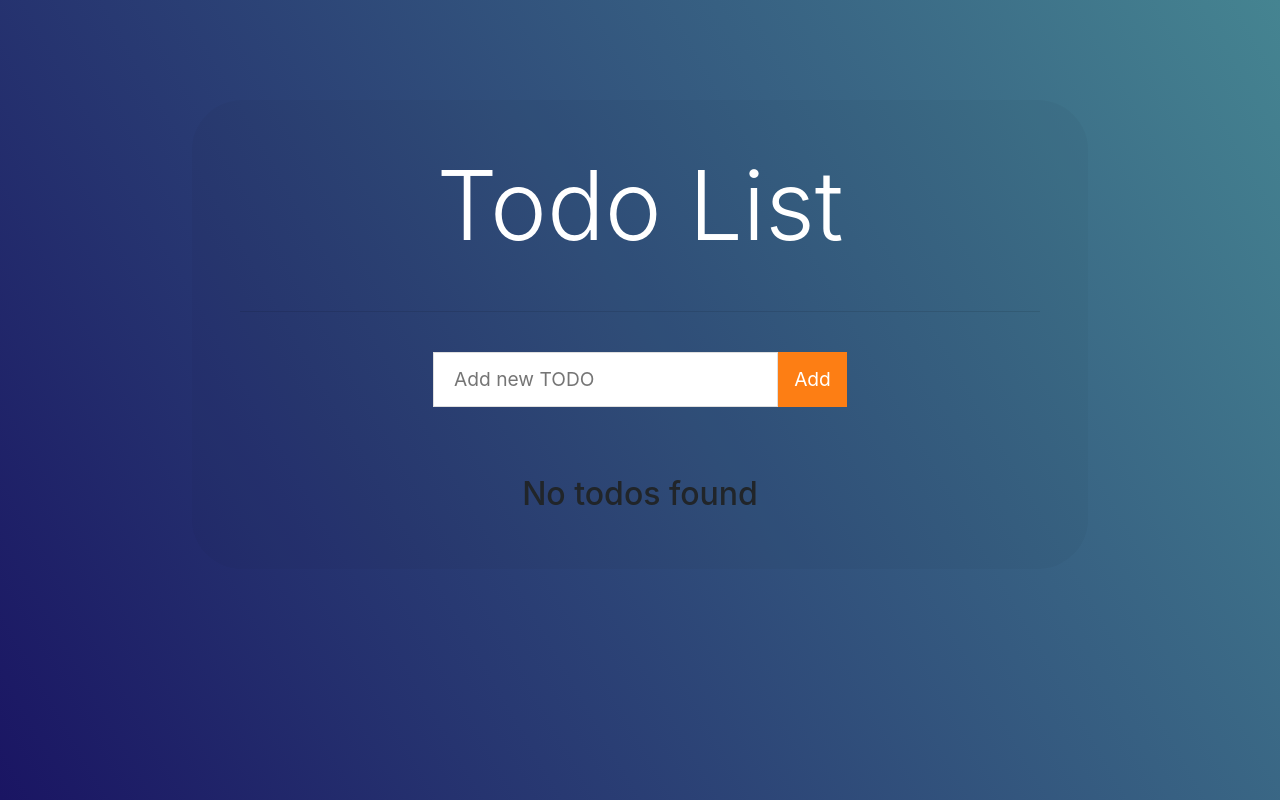
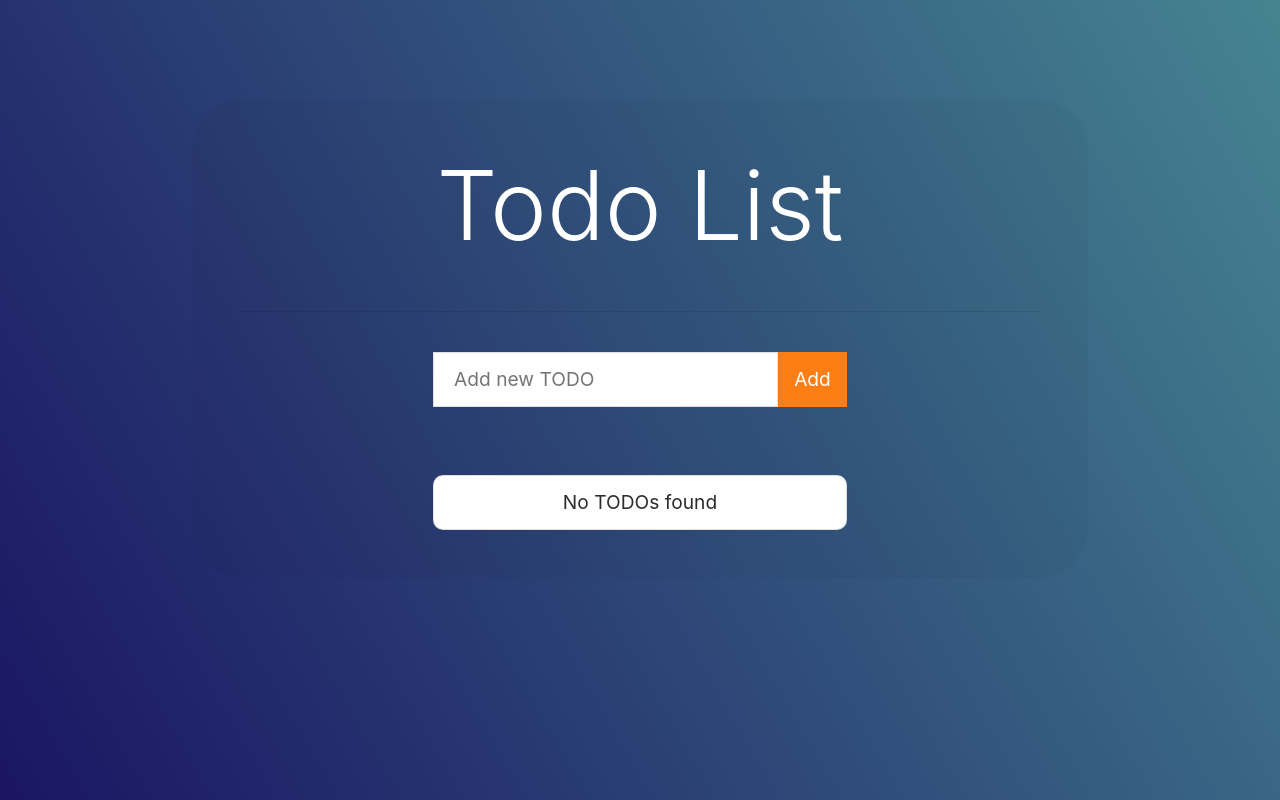
Before and after one commit to IDK-pt/todo-reactapp, a React (Create React App) app: page / in a window 1280 px wide. Built offline with nearby package versions, Linux system fonts and the light colour scheme.

Commit message:
added remove todo functionality, *MAJOR BUG* need to rewrite add and remove functionality in todoList

```diff
--- a/src/App.css
+++ b/src/App.css
@@ -79,3 +79,12 @@
   height: 10vh;
   transition: width 0.5s, height 0.5s, opacity 0.5s 0.5s;
 }
+
+.no-todos {
+  border-radius: 10px;
+}
+
+.no-todos div {
+  background-color: rgb(255, 255, 255);
+  color: rgb(44, 44, 44);
+}
--- a/src/App.js
+++ b/src/App.js
@@ -1,7 +1,5 @@
 import './App.css';
 import TodoList from './Components/TodoList'
-import {TodoProvider} from './ContextApis/TodoContext'
-import {useEffect} from 'react'
 
 function App() {
 
@@ -13,9 +11,7 @@ function App() {
           <br></br>
           <hr></hr>
           <br></br>
-          <TodoProvider>
-            <TodoList/>
-          </TodoProvider>
+          <TodoList/>
         </div>
       </div>
     </div>
--- a/src/Components/Todo.js
+++ b/src/Components/Todo.js
@@ -1,9 +1,27 @@
-function Todo({todo}){
+import {useState} from 'react'
+
+function Todo({todo, getRemoveQuery}){
+
+    const [removeTodoTrigger, setRemoveTodoTrigger] = useState(false)
+
+    function deleteTodo(){
+        let todoList = JSON.parse(localStorage.getItem("todos")) || [];
+        for (let i = 0; i < todoList.length; i++) {
+            if (todoList[i].todo === todo){
+                todoList.splice(i, 1)
+            }
+        }
+        getRemoveQuery(todo)
+        localStorage.setItem('todos', JSON.stringify(todoList))
+        getRemoveQuery(removeTodoTrigger)
+        setRemoveTodoTrigger(!removeTodoTrigger)
+    }
+
     return(
         <div className='row'>
             <div className='col list-group-item' style={{textAlign:'justify', fontSize:'1.5vw'}}>{todo}</div>
             <div className='col col-lg-2' style={{padding:0, margin:0}}>
-                <button className='btn btn-success fixed-btn'>Done</button>
+                <button onClick={deleteTodo} className='btn btn-success fixed-btn'>Done</button>
             </div>
         </div>
     );
--- a/src/Components/TodoList.js
+++ b/src/Components/TodoList.js
@@ -32,10 +32,12 @@ function TodoList(){
             <br></br>
             {todos ?
                 todos.map(todo => (
-                <Todo key={todo.todo || 'nan'} todo={todo.todo || 'Error'}/>
+                <Todo key={todo.todo || 'nan'} todo={todo.todo || 'Error'} getRemoveQuery={(q) => setRerenderTrigger(q)} />
                 ))
                 : (
-                    <h2>No todos found</h2>
+                    <div className='row no-todos'>
+                        <div className='col list-group-item' style={{textAlign:'center', fontSize:'1.5vw'}}>No TODOs found</div>
+                    </div>
                 )
             }
         </div>
```
Also changed, not shown: src/Unused/TodoContext.js (renamed from src/ContextApis/TodoContext.js), 2 other files (tests, documents, lock files or other folders).
